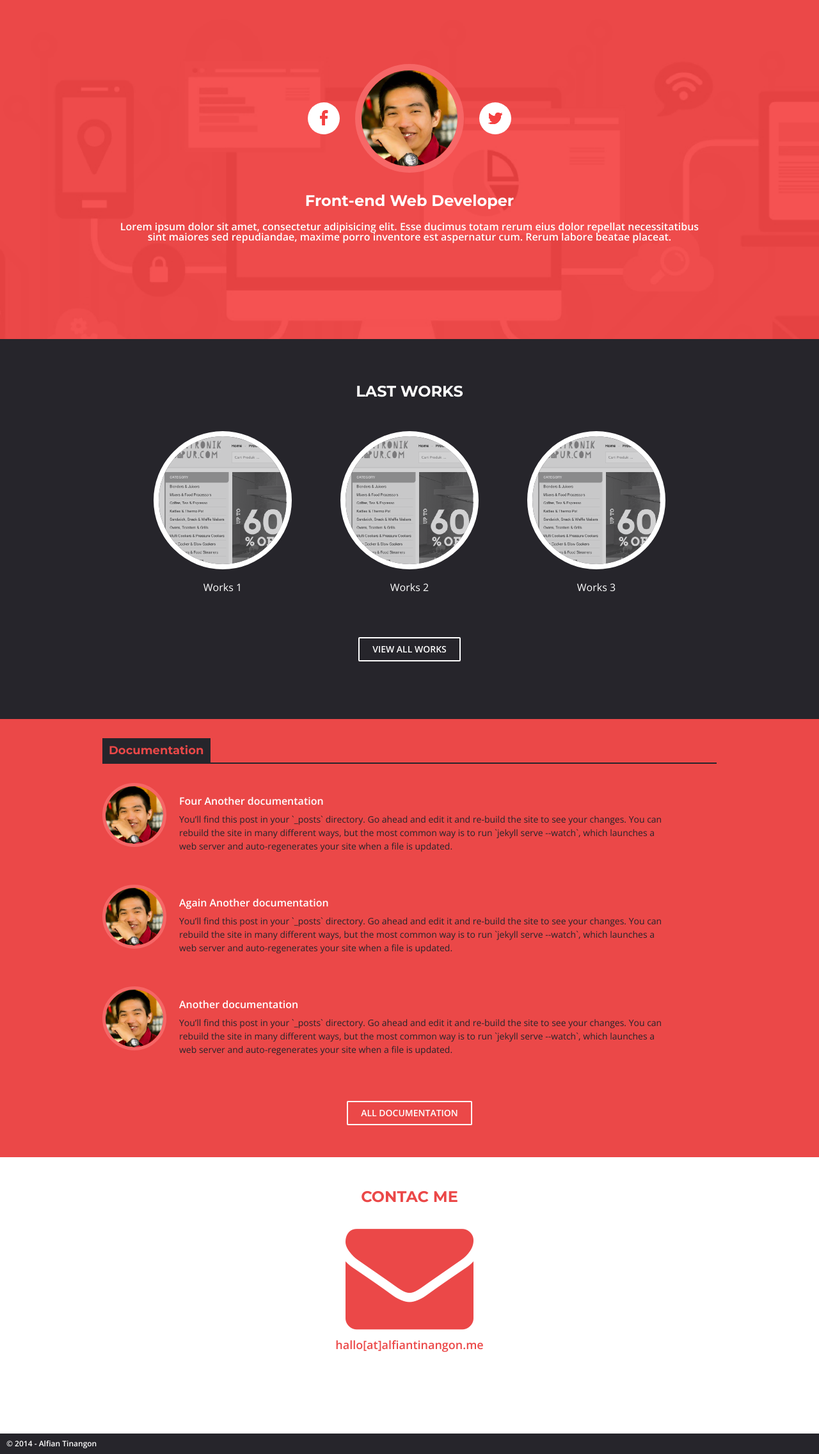
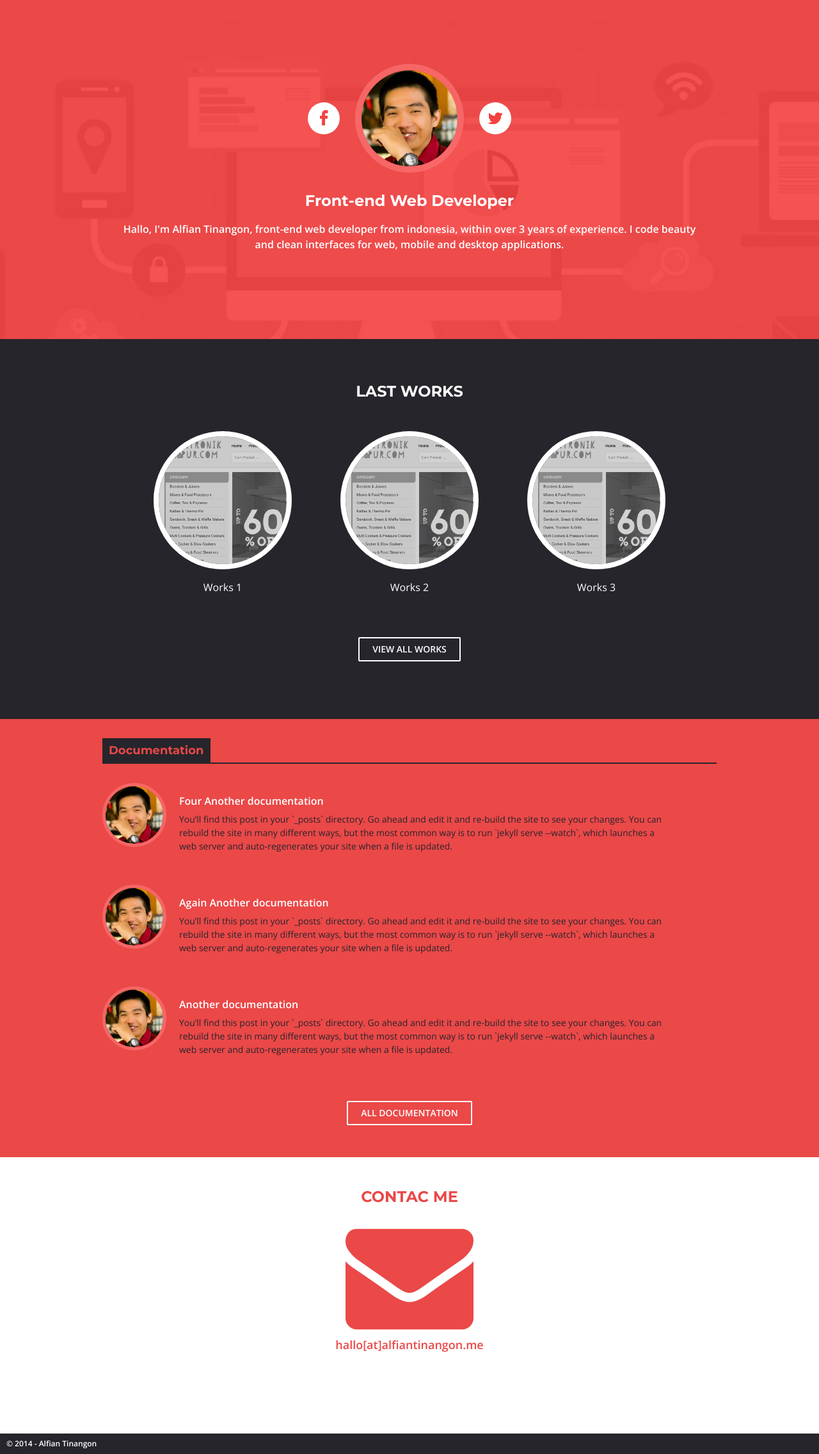
Before and after one commit to fiantinangon/fiantinangon.github.io, a Jekyll site: the page built from index.html, in a window 1280 px wide. Shown: the whole page at 64% size. Built offline with Jekyll 4.4.1, drawn with Linux system fonts in a browser that asks for light colours; nearby versions of some CDN libraries.

Commit message:
edited personal data

```diff
--- a/_data/personal.yml
+++ b/_data/personal.yml
@@ -6,4 +6,4 @@
 
 - title: Front-end Web Developer
 
-- description: "Lorem ipsum dolor sit amet, consectetur adipisicing elit. Esse ducimus totam rerum eius dolor repellat necessitatibus sint maiores sed repudiandae, maxime porro inventore est aspernatur cum. Rerum labore beatae placeat."
+- description: "Hallo, I'm Alfian Tinangon, front-end web developer from indonesia, within over 3 years of experience. I code beauty and clean interfaces for web, mobile and desktop applications."
--- a/css/style.scss
+++ b/css/style.scss
@@ -172,6 +172,7 @@ h3 {
 
     p {
     	font-weight: 600;
+      line-height: 1.5;
     }
 }
 
```
Also changed, not shown: 3 other files.
